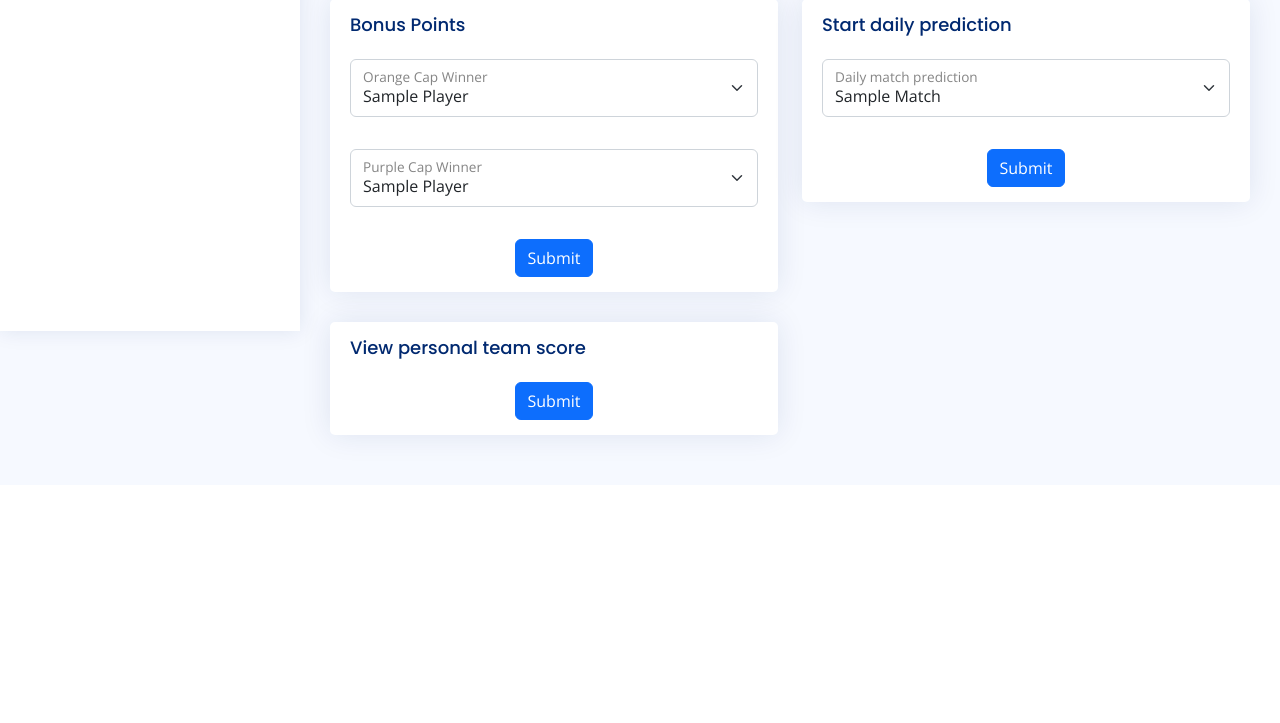
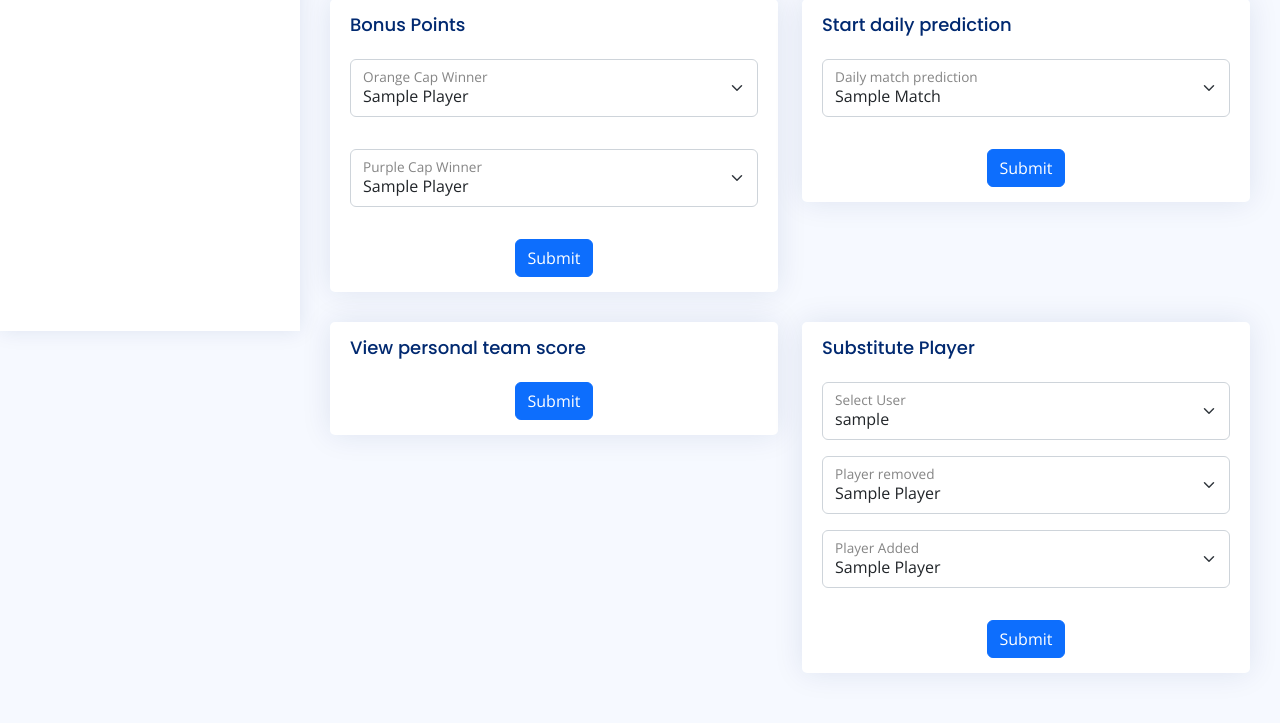
Before and after one commit to shubh1605/PlayerBattle, a Django app: template core/templates/core/admin.html in a window 1280 px wide. Shown: the part 469-1192 px from the top of the page. Before the commit the page ends 919 px from the top, so only its background shows below. Run offline with Django 4.2, Linux system fonts and the light colour scheme; tables that the repository leaves empty hold one stand-in row (values such as "Sample post"); the template is opened without the code that fills it: values that come from a table or form of the project are taken from there, most other values are stand-ins (such as "Sample title", 1, 10 or a date in 2020); data that the repository does not hold is empty; some libraries are stand-ins or nearby versions.

Commit message:
substitution changes

```diff
--- a/core/templates/core/admin.html
+++ b/core/templates/core/admin.html
@@ -163,6 +163,45 @@
                     </div>
                 </div>
             </div>
+            <div class="col-lg-6">
+                <div class="card">
+                    <div class="card-body">
+                        <h5 class="card-title">Substitute Player</h5>
+                        <form class="row g-3" action="{% url 'substitute-player' %}" method="POST">
+                            {% csrf_token %}
+                            <div class="col-md-12">
+                                <div class="form-floating mb-3">
+                                    <select class="form-select" id="floatingSelect" aria-label="State" name="selected_user"  required>
+                                        {% for user in all_users %}
+                                            <option value="{{user.id}}">{{ user.user.username }}</option>
+                                        {% endfor %}
+                                    </select>
+                                    <label for="floatingSelect">Select User</label>
+                                </div>
+                                <div class="form-floating mb-3">
+                                    <select class="form-select" id="floatingSelect" aria-label="State" name="player_removed" required>
+                                        {% for player in players %}
+                                            <option value="{{player.id}}">{{ player.name|title }}</option>
+                                        {% endfor %}
+                                    </select>
+                                    <label for="floatingSelect">Player removed</label>
+                                </div>
+                                <div class="form-floating mb-3">
+                                    <select class="form-select" id="floatingSelect" aria-label="State" name="player_added"  required>
+                                        {% for player in players %}
+                                            <option value="{{player.id}}">{{ player.name|title }}</option>
+                                        {% endfor %}
+                                    </select>
+                                    <label for="floatingSelect">Player Added</label>
+                                </div>
+                            </div>
+                            <div class="text-center">
+                                <button type="submit" class="btn btn-primary">Submit</button>
+                            </div>
+                        </form>
+                    </div>
+                </div>
+            </div>
         </div>
     </section>
     <!-- Modal Dialog Scrollable -->
@@ -176,7 +215,7 @@
 				<div class="modal-body">
                     <div class="row">
                         <div class="col-6">
-                            <table class="table table-hover">
+                            <table class="table ">
                                 <thead>
                                   <tr>
                                     <th class="table-header" scope="col">Player</th>
--- a/core/templates/core/home_page.html
+++ b/core/templates/core/home_page.html
@@ -295,6 +295,7 @@
 
 	<script>
 		$(document).ready(function(){
+			console.log("he")
 			if("{{ is_match_live }}" == "True"){
 				get_live_score()
 			}
--- a/core/urls.py
+++ b/core/urls.py
@@ -19,6 +19,7 @@ urlpatterns = [
     path('custom-admin/allotbonuspoints/', allot_bonus_points, name='allot-bonus-points'),
     path('custom-admin/predictresults/<id>/', predict_results, name='predict-results'),
     path('custom-admin/startdailymatchprediction/', start_daily_match_prediction, name='start-daily-match-prediction'),
+    path('custom-admin/substituteplayer/', substitute_player, name='substitute-player'),
     path('edit-captain/',edit_captain, name='edit-captain'),
     path('edit-vice-captain/',edit_vice_captain, name='edit-vice-captain'),
     path('search-user/',search_user, name='search-user'),
```
Also changed, not shown: core/views.py (+58 -0 lines).
